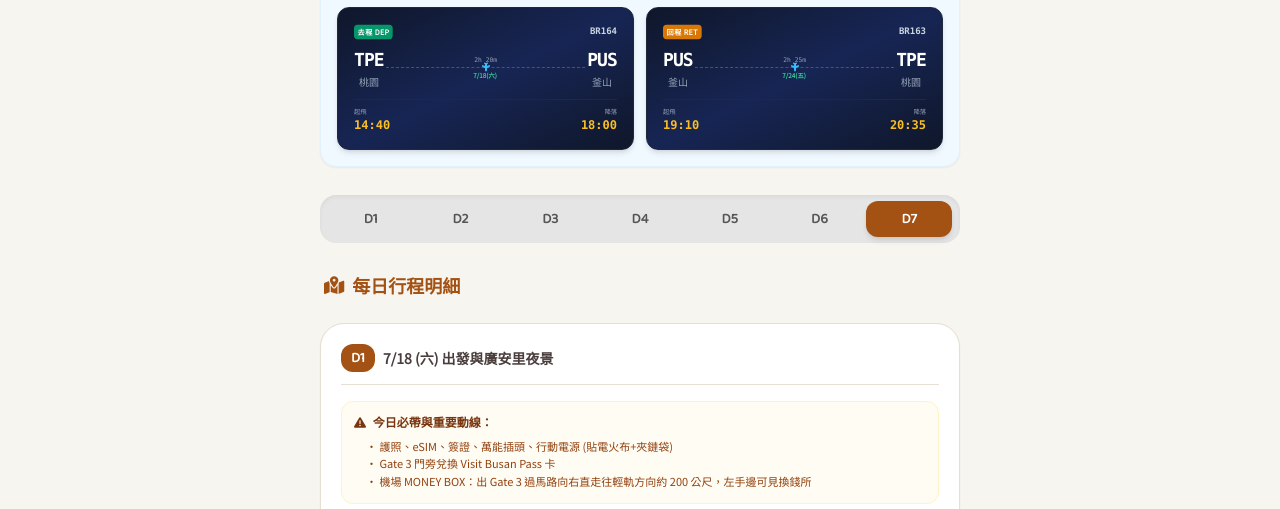
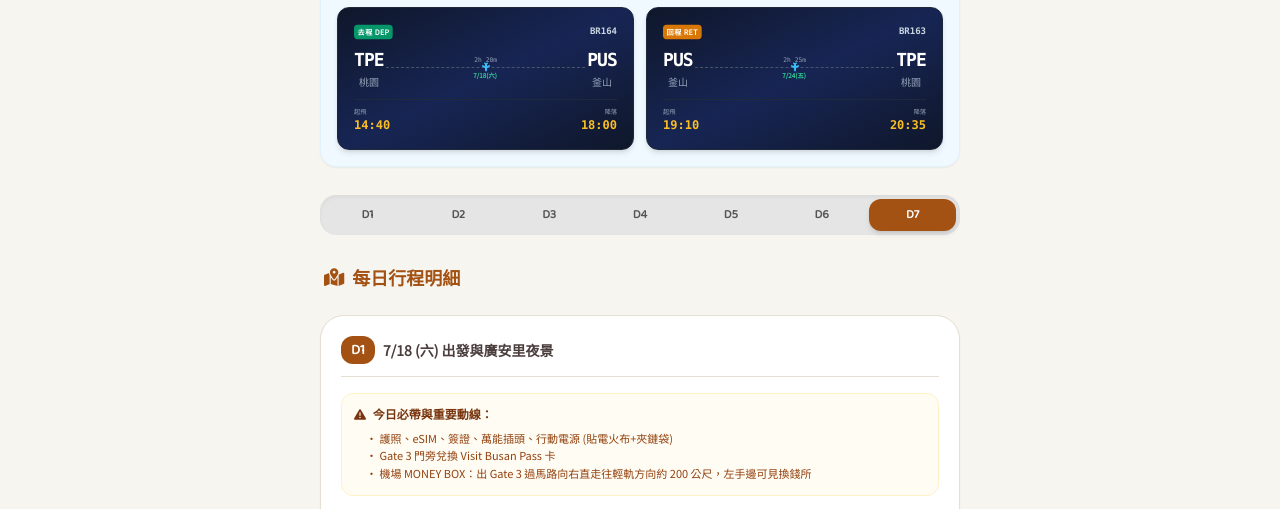
Before and after one commit to chiayi-chen/kr-trip, a plain HTML site: page index.html in a window 1280 px wide. Shown: the part 240-749 px from the top of the page. Drawn offline with nearby package versions, Linux system fonts and the light colour scheme.

Commit message:
Add files via upload

```diff
--- a/index.html
+++ b/index.html
@@ -99,13 +99,12 @@
                 </div>
             </div>
 
-            <!-- 航班資訊 (極致壓縮優化版：強制極窄螢幕完美並排) -->
+            <!-- 航班資訊 -->
             <div class="space-y-2.5">
                 <h4 class="text-xs font-bold text-sky-900 flex items-center gap-1.5 px-1 mt-1">
                     <i class="fa-solid fa-ticket text-sky-600"></i> 長榮航空 航班資訊
                 </h4>
 
-                <!-- 調整點：grid-cols-2 強制並排，gap-1.5 避免擠壓 -->
                 <div class="grid grid-cols-2 gap-1.5 sm:gap-3">
                     <!-- 去程 BR164 -->
                     <div class="bg-gradient-to-br from-slate-900 via-blue-950 to-slate-900 text-white p-2 sm:p-4 rounded-xl shadow-md border border-slate-800 relative overflow-hidden flex flex-col justify-between">
@@ -185,21 +184,21 @@
         </section>
 
 
-        <!-- ================= 圖片款 D1~D7 快速導航按鍵區 ================= -->
+        <!-- ================= 圖片款 D1~D7 快速導航按鍵區 (優化版：grid-cols-7 確保完美等寬不跑版) ================= -->
         <section id="day-navigation" class="sticky top-[73px] z-40 bg-[#f7f5f0] py-2">
-            <div class="bg-[#e5e5e5] rounded-2xl p-1.5 flex justify-between items-center shadow-inner">
-                <button onclick="scrollToDay('day1')" class="nav-btn bg-theme-primary text-white font-title font-bold text-sm px-4 py-2 rounded-xl transition-all flex-1 mx-0.5 text-center shadow-md">D1</button>
-                <button onclick="scrollToDay('day2')" class="nav-btn text-[#555555] font-title font-bold text-sm px-4 py-2 rounded-xl transition-all flex-1 mx-0.5 text-center">D2</button>
-                <button onclick="scrollToDay('day3')" class="nav-btn text-[#555555] font-title font-bold text-sm px-4 py-2 rounded-xl transition-all flex-1 mx-0.5 text-center">D3</button>
-                <button onclick="scrollToDay('day4')" class="nav-btn text-[#555555] font-title font-bold text-sm px-4 py-2 rounded-xl transition-all flex-1 mx-0.5 text-center">D4</button>
-                <button onclick="scrollToDay('day5')" class="nav-btn text-[#555555] font-title font-bold text-sm px-4 py-2 rounded-xl transition-all flex-1 mx-0.5 text-center">D5</button>
-                <button onclick="scrollToDay('day6')" class="nav-btn text-[#555555] font-title font-bold text-sm px-4 py-2 rounded-xl transition-all flex-1 mx-0.5 text-center">D6</button>
-                <button onclick="scrollToDay('day7')" class="nav-btn text-[#555555] font-title font-bold text-sm px-4 py-2 rounded-xl transition-all flex-1 mx-0.5 text-center">D7</button>
+            <div class="bg-[#e5e5e5] rounded-2xl p-1 grid grid-cols-7 gap-0.5 sm:gap-1 shadow-inner">
+                <button onclick="scrollToDay('day1')" class="nav-btn bg-theme-primary text-white font-title font-black text-xs py-2 rounded-xl transition-all text-center shadow-md">D1</button>
+                <button onclick="scrollToDay('day2')" class="nav-btn text-[#555555] font-title font-bold text-xs py-2 rounded-xl transition-all text-center">D2</button>
+                <button onclick="scrollToDay('day3')" class="nav-btn text-[#555555] font-title font-bold text-xs py-2 rounded-xl transition-all text-center">D3</button>
+                <button onclick="scrollToDay('day4')" class="nav-btn text-[#555555] font-title font-bold text-xs py-2 rounded-xl transition-all text-center">D4</button>
+                <button onclick="scrollToDay('day5')" class="nav-btn text-[#555555] font-title font-bold text-xs py-2 rounded-xl transition-all text-center">D5</button>
+                <button onclick="scrollToDay('day6')" class="nav-btn text-[#555555] font-title font-bold text-xs py-2 rounded-xl transition-all text-center">D6</button>
+                <button onclick="scrollToDay('day7')" class="nav-btn text-[#555555] font-title font-bold text-xs py-2 rounded-xl transition-all text-center">D7</button>
             </div>
         </section>
 
 
-        <!-- ================= 2. 行程清單 (7天全部展開，點選按鈕直接滾動直達) ================= -->
+        <!-- ================= 2. 行程清單 ================= -->
         <section id="itinerary-section" class="space-y-6">
 
             <h2 class="font-bold text-lg text-theme-primary flex items-center gap-2 px-1">
```
